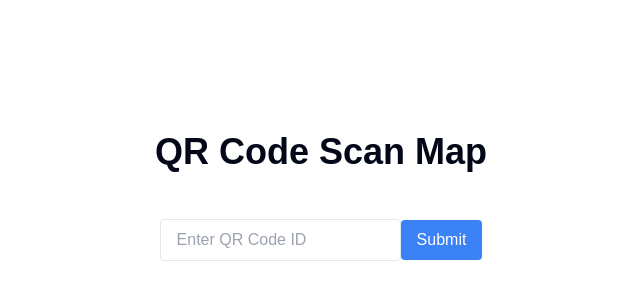
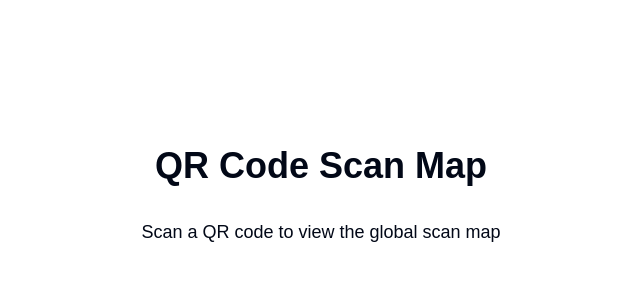
Before and after one commit to ParcusMeters/qr-scan-mapper, a Next.js app: page / in a window 1280 px wide. Shown: the part 204-504 px from the top of the page, without its empty margins (319-959 px from the left). Built offline with nearby package versions, Linux system fonts and the light colour scheme.

Commit message:
Updated app flow

```diff
--- a/app/api/scan/[qrCodeId]/route.ts
+++ b/app/api/scan/[qrCodeId]/route.ts
@@ -27,8 +27,8 @@ export async function GET(request: Request, { params }: { params: { qrCodeId: st
       },
     })
 
-    // Create the response
-    const response = NextResponse.json({ success: true, scan })
+    // Create the response with redirect
+    const response = NextResponse.redirect(new URL("/map", request.url))
 
     // Set the hasScanned cookie
     response.cookies.set("hasScanned", "true", {
--- /dev/null
+++ b/app/map/page.tsx
@@ -0,0 +1,17 @@
+"use client"
+
+import React from "react"
+import dynamic from "next/dynamic"
+
+const MapWithNoSSR = dynamic(() => import("../../components/Map"), {
+    ssr: false,
+})
+
+export default function MapPage() {
+    return (
+        <main className="flex min-h-screen flex-col items-center justify-between p-24">
+            <h1 className="text-4xl font-bold mb-8">QR Code Scan Map</h1>
+            <MapWithNoSSR />
+        </main>
+    )
+}
--- a/app/page.tsx
+++ b/app/page.tsx
@@ -1,52 +1,15 @@
 "use client"
 
 import React from "react"
-import { useState } from "react"
-import type { FormEvent } from "react"
-import dynamic from "next/dynamic"
-
-const MapWithNoSSR = dynamic(() => import("../components/Map"), {
-  ssr: false,
-})
 
 export default function Home() {
-  const [hasScanned, setHasScanned] = useState(false)
-  const [qrCodeId, setQrCodeId] = useState("")
-
-  const handleScan = async (e: FormEvent<HTMLFormElement>) => {
-    e.preventDefault()
-    const response = await fetch(`/api/scan/${qrCodeId}`)
-    if (response.ok) {
-      setHasScanned(true)
-    } else {
-      alert("Invalid QR code")
-    }
-  }
-
-  if (!hasScanned) {
-    return (
-      <main className="flex min-h-screen flex-col items-center justify-center p-24">
-        <h1 className="text-4xl font-bold mb-8">QR Code Scan Map</h1>
-        <form onSubmit={handleScan} className="space-y-4">
-          <input
-            type="text"
-            value={qrCodeId}
-            onChange={(e) => setQrCodeId(e.target.value)}
-            placeholder="Enter QR Code ID"
-            className="px-4 py-2 border rounded"
-          />
-          <button type="submit" className="px-4 py-2 bg-blue-500 text-white rounded">
-            Submit
-          </button>
-        </form>
-      </main>
-    )
-  }
 
   return (
-    <main className="flex min-h-screen flex-col items-center justify-between p-24">
+    <main className="flex min-h-screen flex-col items-center justify-center p-24">
       <h1 className="text-4xl font-bold mb-8">QR Code Scan Map</h1>
-      <MapWithNoSSR />
+      <p className="text-lg text-center">
+        Scan a QR code to view the global scan map
+      </p>
     </main>
   )
 }
```
